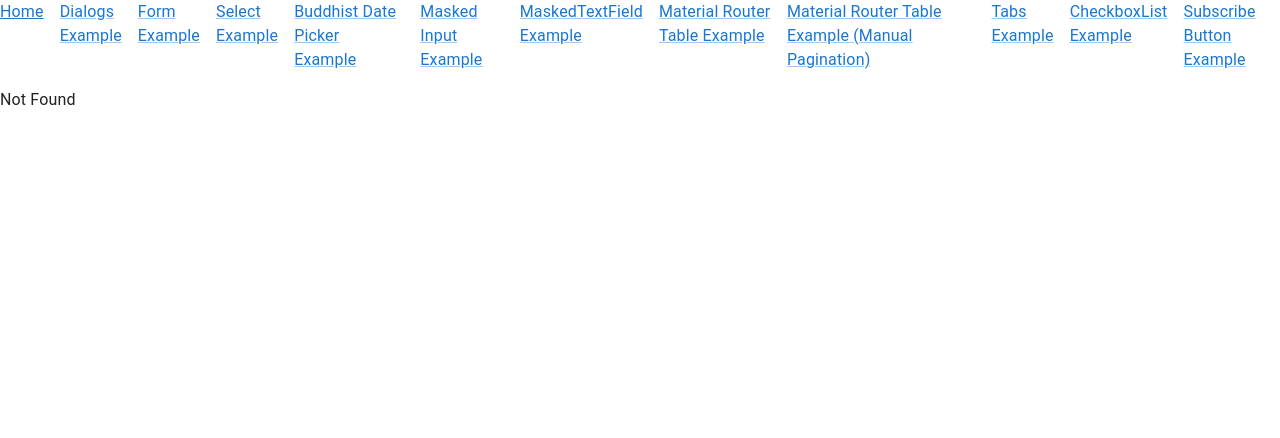
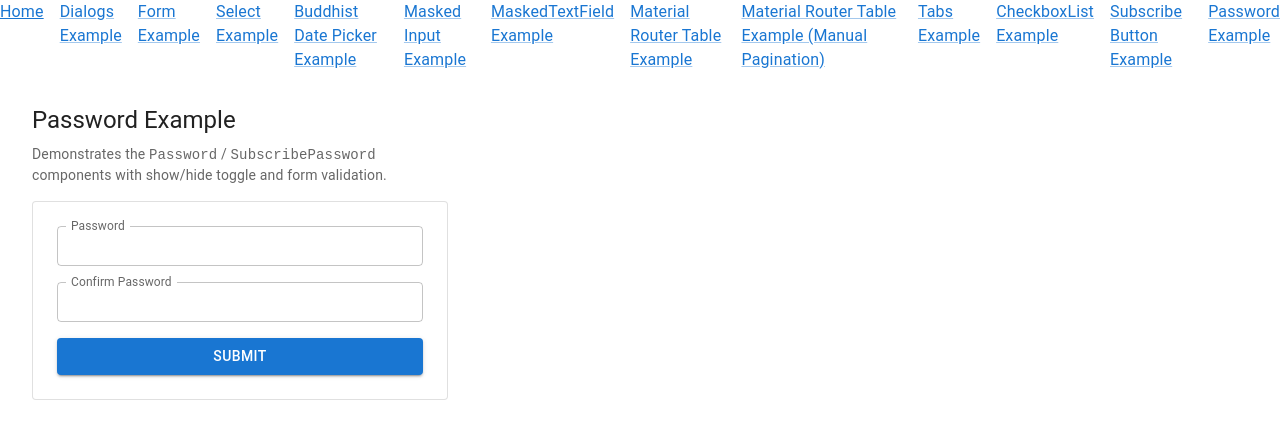
Before and after one commit to cwncollab-org/mui-component-kit, a React (Vite) app: page /password-example in a window 1280 px wide. Shown: the top 438 px of the page. Built offline with nearby package versions, Linux system fonts and the light colour scheme; some icons are missing.

Commit message:
feat: add PasswordExample route and form component with validation

```diff
--- a/src/routeTree.gen.ts
+++ b/src/routeTree.gen.ts
@@ -12,6 +12,7 @@ import { Route as rootRouteImport } from './routes/__root'
 import { Route as TabsExampleRouteImport } from './routes/tabs-example'
 import { Route as SubscribeButtonExampleRouteImport } from './routes/subscribe-button-example'
 import { Route as SelectExampleRouteImport } from './routes/select-example'
+import { Route as PasswordExampleRouteImport } from './routes/password-example'
 import { Route as MrtExampleManualPaginationRouteImport } from './routes/mrt-example-manual-pagination'
 import { Route as MrtExampleRouteImport } from './routes/mrt-example'
 import { Route as MaskedtextfieldExampleRouteImport } from './routes/maskedtextfield-example'
@@ -41,6 +42,11 @@ const SubscribeButtonExampleRoute = SubscribeButtonExampleRouteImport.update({
 const SelectExampleRoute = SelectExampleRouteImport.update({
   id: '/select-example',
   path: '/select-example',
+  getParentRoute: () => rootRouteImport,
+} as any)
+const PasswordExampleRoute = PasswordExampleRouteImport.update({
+  id: '/password-example',
+  path: '/password-example',
   getParentRoute: () => rootRouteImport,
 } as any)
 const MrtExampleManualPaginationRoute =
@@ -131,6 +137,7 @@ export interface FileRoutesByFullPath {
   '/maskedtextfield-example': typeof MaskedtextfieldExampleRoute
   '/mrt-example': typeof MrtExampleRoute
   '/mrt-example-manual-pagination': typeof MrtExampleManualPaginationRoute
+  '/password-example': typeof PasswordExampleRoute
   '/select-example': typeof SelectExampleRoute
   '/subscribe-button-example': typeof SubscribeButtonExampleRoute
   '/tabs-example': typeof TabsExampleRouteWithChildren
@@ -151,6 +158,7 @@ export interface FileRoutesByTo {
   '/maskedtextfield-example': typeof MaskedtextfieldExampleRoute
   '/mrt-example': typeof MrtExampleRoute
   '/mrt-example-manual-pagination': typeof MrtExampleManualPaginationRoute
+  '/password-example': typeof PasswordExampleRoute
   '/select-example': typeof SelectExampleRoute
   '/subscribe-button-example': typeof SubscribeButtonExampleRoute
   '/tabs-example/tab1': typeof TabsExampleTab1Route
@@ -171,6 +179,7 @@ export interface FileRoutesById {
   '/maskedtextfield-example': typeof MaskedtextfieldExampleRoute
   '/mrt-example': typeof MrtExampleRoute
   '/mrt-example-manual-pagination': typeof MrtExampleManualPaginationRoute
+  '/password-example': typeof PasswordExampleRoute
   '/select-example': typeof SelectExampleRoute
   '/subscribe-button-example': typeof SubscribeButtonExampleRoute
   '/tabs-example': typeof TabsExampleRouteWithChildren
@@ -193,6 +202,7 @@ export interface FileRouteTypes {
     | '/maskedtextfield-example'
     | '/mrt-example'
     | '/mrt-example-manual-pagination'
+    | '/password-example'
     | '/select-example'
     | '/subscribe-button-example'
     | '/tabs-example'
@@ -213,6 +223,7 @@ export interface FileRouteTypes {
     | '/maskedtextfield-example'
     | '/mrt-example'
     | '/mrt-example-manual-pagination'
+    | '/password-example'
     | '/select-example'
     | '/subscribe-button-example'
     | '/tabs-example/tab1'
@@ -232,6 +243,7 @@ export interface FileRouteTypes {
     | '/maskedtextfield-example'
     | '/mrt-example'
     | '/mrt-example-manual-pagination'
+    | '/password-example'
     | '/select-example'
     | '/subscribe-button-example'
     | '/tabs-example'
@@ -253,6 +265,7 @@ export interface RootRouteChildren {
   MaskedtextfieldExampleRoute: typeof MaskedtextfieldExampleRoute
   MrtExampleRoute: typeof MrtExampleRoute
   MrtExampleManualPaginationRoute: typeof MrtExampleManualPaginationRoute
+  PasswordExampleRoute: typeof PasswordExampleRoute
   SelectExampleRoute: typeof SelectExampleRoute
   SubscribeButtonExampleRoute: typeof SubscribeButtonExampleRoute
   TabsExampleRoute: typeof TabsExampleRouteWithChildren
@@ -279,6 +292,13 @@ declare module '@tanstack/react-router' {
       path: '/select-example'
       fullPath: '/select-example'
       preLoaderRoute: typeof SelectExampleRouteImport
+      parentRoute: typeof rootRouteImport
+    }
+    '/password-example': {
+      id: '/password-example'
+      path: '/password-example'
+      fullPath: '/password-example'
+      preLoaderRoute: typeof PasswordExampleRouteImport
       parentRoute: typeof rootRouteImport
     }
     '/mrt-example-manual-pagination': {
@@ -431,6 +451,7 @@ const rootRouteChildren: RootRouteChildren = {
   MaskedtextfieldExampleRoute: MaskedtextfieldExampleRoute,
   MrtExampleRoute: MrtExampleRoute,
   MrtExampleManualPaginationRoute: MrtExampleManualPaginationRoute,
+  PasswordExampleRoute: PasswordExampleRoute,
   SelectExampleRoute: SelectExampleRoute,
   SubscribeButtonExampleRoute: SubscribeButtonExampleRoute,
   TabsExampleRoute: TabsExampleRouteWithChildren,
--- a/src/routes/__root.tsx
+++ b/src/routes/__root.tsx
@@ -50,6 +50,9 @@ function RouteComponent() {
         <Link component={RouterLink} to='/subscribe-button-example'>
           Subscribe Button Example
         </Link>
+        <Link component={RouterLink} to='/password-example'>
+          Password Example
+        </Link>
       </Stack>
 
       <Outlet />
--- a/src/routes/mrt-example.tsx
+++ b/src/routes/mrt-example.tsx
@@ -1,7 +1,6 @@
 import { createFileRoute } from '@tanstack/react-router'
 import { useMaterialRouterTable } from '../lib'
 import { MaterialReactTable } from 'material-react-table'
-import { ColumnVisibility } from '@tanstack/react-table'
 
 const columns = [
   {
--- /dev/null
+++ b/src/routes/password-example.tsx
@@ -0,0 +1,102 @@
+import { createFileRoute } from '@tanstack/react-router'
+import { Box, Paper, Stack, Typography } from '@mui/material'
+import { useAppForm } from '../lib'
+import { useState } from 'react'
+import { z } from 'zod'
+
+const formSchema = z
+  .object({
+    password: z.string().min(8, 'Password must be at least 8 characters'),
+    confirmPassword: z
+      .string()
+      .min(8, 'Password must be at least 8 characters'),
+  })
+  .refine(data => data.password === data.confirmPassword, {
+    message: 'Passwords do not match',
+    path: ['confirmPassword'],
+  })
+
+type FormValues = z.infer<typeof formSchema>
+
+export const Route = createFileRoute('/password-example')({
+  component: PasswordExample,
+})
+
+function PasswordExample() {
+  const [submitted, setSubmitted] = useState<FormValues | null>(null)
+
+  const form = useAppForm({
+    defaultValues: {
+      password: '',
+      confirmPassword: '',
+    } as FormValues,
+    validators: { onChange: formSchema },
+    onSubmit: async ({ value }) => {
+      setSubmitted(value)
+    },
+  })
+
+  return (
+    <Box sx={{ p: 4, maxWidth: 480 }}>
+      <Typography variant='h5' gutterBottom>
+        Password Example
+      </Typography>
+      <Typography variant='body2' color='text.secondary' gutterBottom>
+        Demonstrates the <code>Password</code> / <code>SubscribePassword</code>{' '}
+        components with show/hide toggle and form validation.
+      </Typography>
+
+      <Paper variant='outlined' sx={{ p: 3, mt: 2 }}>
+        <form
+          onSubmit={e => {
+            e.preventDefault()
+            form.handleSubmit()
+          }}
+        >
+          <form.AppForm>
+            <Stack spacing={2}>
+              <form.AppField name='password'>
+                {field => (
+                  <field.SubscribePassword
+                    label='Password'
+                    showToggle
+                    fullWidth
+                  />
+                )}
+              </form.AppField>
+
+              <form.AppField name='confirmPassword'>
+                {field => (
+                  <field.SubscribePassword
+                    label='Confirm Password'
+                    showToggle
+                    fullWidth
+                  />
+                )}
+              </form.AppField>
+
+              <form.SubscribeButton type='submit' variant='contained'>
+                Submit
+              </form.SubscribeButton>
+            </Stack>
+          </form.AppForm>
+        </form>
+      </Paper>
+
+      {submitted && (
+        <Paper variant='outlined' sx={{ p: 3, mt: 3 }}>
+          <Typography variant='subtitle2' gutterBottom>
+            Submitted values
+          </Typography>
+          <Typography variant='body2'>
+            <strong>password:</strong> {'*'.repeat(submitted.password.length)}
+          </Typography>
+          <Typography variant='body2'>
+            <strong>confirmPassword:</strong>{' '}
+            {'*'.repeat(submitted.confirmPassword.length)}
+          </Typography>
+        </Paper>
+      )}
+    </Box>
+  )
+}
```
